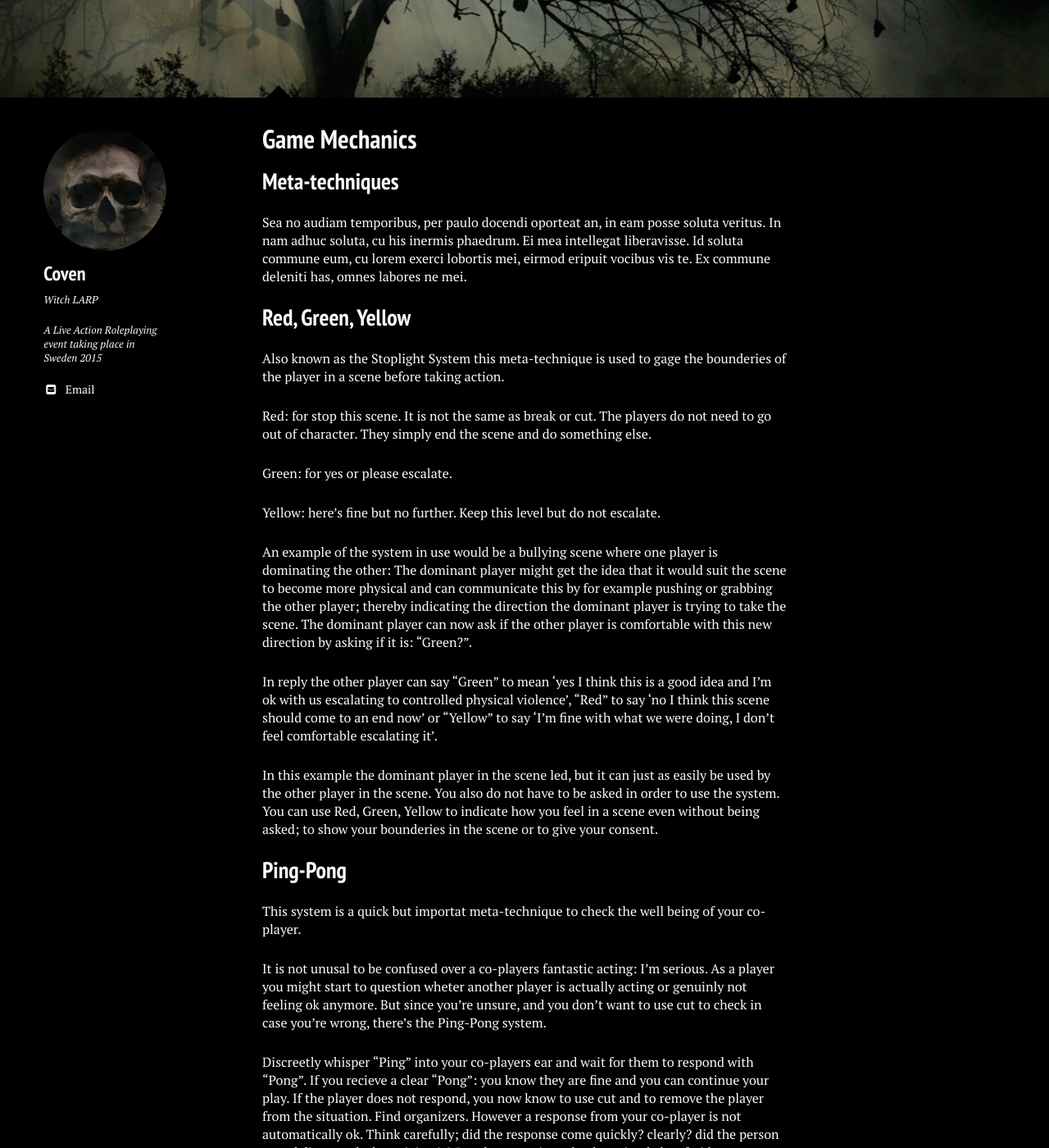
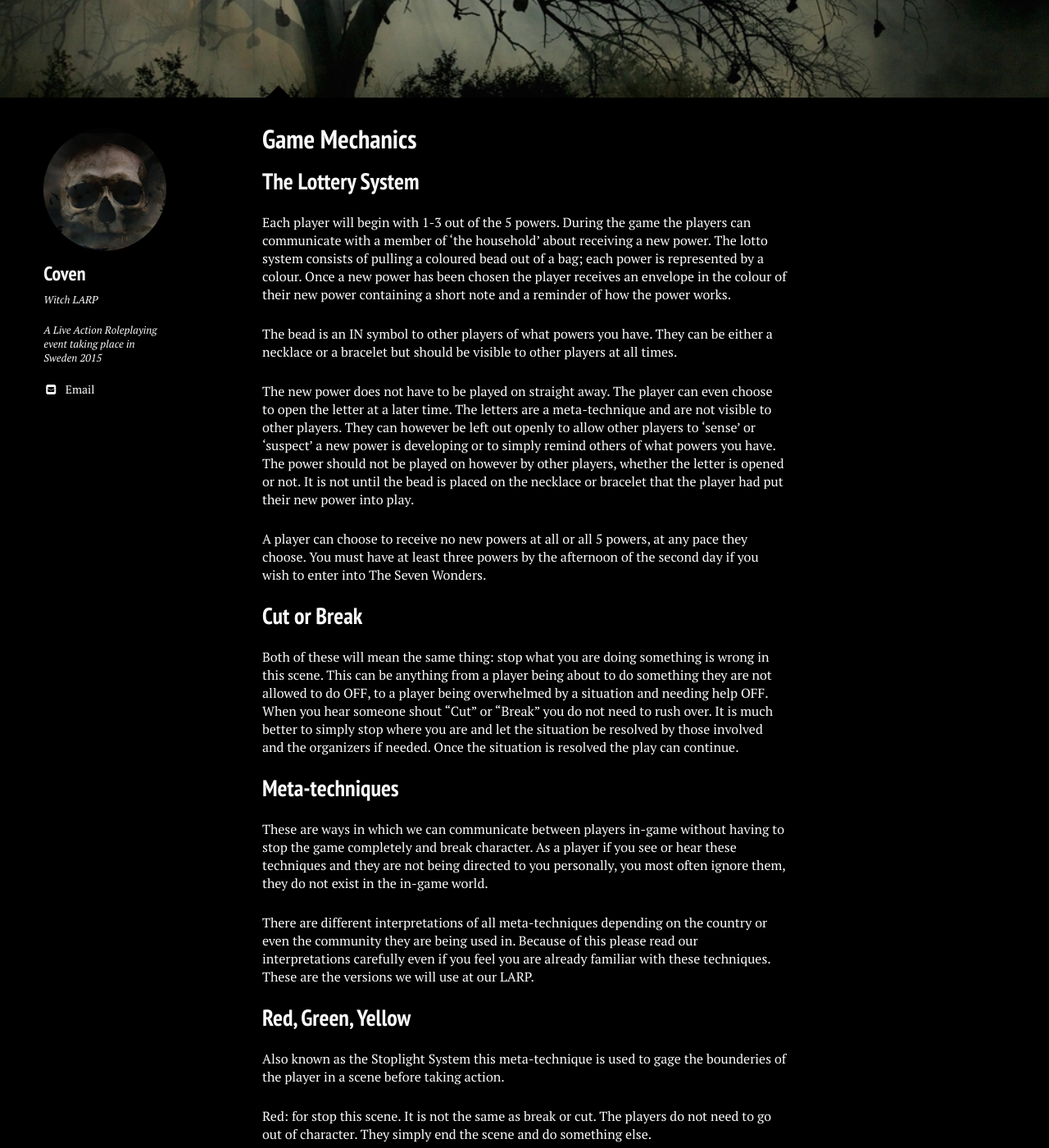
Before and after one commit to stanislavb/www.coven.nu, a Jekyll site: the page built from game-mechanics/index.md, in a window 1280 px wide and 1400 px high, scrolled down 356 px. Shown: the whole window at 82% size. Built offline with Jekyll 4.4.1, drawn with Linux system fonts in a browser that asks for light colours; nearby versions of some CDN libraries; some of the changed text lies outside the part shown.

Commit message:
Update index.md

```diff
--- a/game-mechanics/index.md
+++ b/game-mechanics/index.md
@@ -18,9 +18,25 @@ image:
 </div>
 </section><!-- /#table-of-contents -->
 
+## The Lottery System
+
+Each player will begin with 1-3 out of the 5 powers. During the game the players can communicate with a member of ‘the household’ about receiving a new power. The lotto system consists of pulling a coloured bead out of a bag; each power is represented by a colour. Once a new power has been chosen the player receives an envelope in the colour of their new power containing a short note and a reminder of how the power works.
+
+The bead is an IN symbol to other players of what powers you have. They can be either a necklace or a bracelet but should be visible to other players at all times.
+
+The new power does not have to be played on straight away. The player can even choose to open the letter at a later time. The letters are a meta-technique and are not visible to other players. They can however be left out openly to allow other players to ‘sense’ or ‘suspect’ a new power is developing or to simply remind others of what powers you have. The power should not be played on however by other players, whether the letter is opened or not. It is not until the bead is placed on the necklace or bracelet that the player had put their new power into play.
+
+A player can choose to receive no new powers at all or all 5 powers, at any pace they choose. You must have at least three powers by the afternoon of the second day if you wish to enter into The Seven Wonders.
+
+## Cut or Break
+
+Both of these will mean the same thing: stop what you are doing something is wrong in this scene. This can be anything from a player being about to do something they are not allowed to do OFF, to a player being overwhelmed by a situation and needing help OFF. When you hear someone shout "Cut" or "Break" you do not need to rush over. It is much better to simply stop where you are and let the situation be resolved by those involved and the organizers if needed. Once the situation is resolved the play can continue.
+
 ## Meta-techniques
 
-Sea no audiam temporibus, per paulo docendi oporteat an, in eam posse soluta veritus. In nam adhuc soluta, cu his inermis phaedrum. Ei mea intellegat liberavisse. Id soluta commune eum, cu lorem exerci lobortis mei, eirmod eripuit vocibus vis te. Ex commune deleniti has, omnes labores ne mei.
+These are ways in which we can communicate between players in-game without having to stop the game completely and break character. As a player if you see or hear these techniques and they are not being directed to you personally, you most often ignore them, they do not exist in the in-game world.
+
+There are different interpretations of all meta-techniques depending on the country or even the community they are being used in. Because of this please read our interpretations carefully even if you feel you are already familiar with these techniques. These are the versions we will use at our LARP.
 
 ## Red, Green, Yellow
 
@@ -46,13 +62,3 @@ This system is a quick but importat meta-technique to check the well being of yo
 It is not unusal to be confused over a co-players fantastic acting: I'm serious. As a player you might start to question wheter another player is actually acting or genuinly not feeling ok anymore. But since you're unsure, and you don't want to use cut to check in case you're wrong, there's the Ping-Pong system.
 
 Discreetly whisper "Ping" into your co-players ear and wait for them to respond with "Pong". If you recieve a clear "Pong": you know they are fine and you can continue your play. If the player does not respond, you now know to use cut and to remove the player from the situation. Find organizers. However a response from your co-player is not automatically ok. Think carefully; did the response come quickly? clearly? did the person sound distressed when giving it? People can go into chock or simply be afraid to cause trouble despite feeling bad. If you are unsatisfied with the response you got we trust you to cut the scene and help your co-player. As organizers we will always prefer that you reacted extra caustiously to not at all.
-
-## The Lottery System
-
-Each player will begin with 1-3 out of the 5 powers. During the game the players can communicate with a member of ‘the household’ about receiving a new power. The lotto system consists of pulling a coloured bead out of a bag; each power is represented by a colour. Once a new power has been chosen the player receives an envelope in the colour of their new power containing a short note and a reminder of how the power works.
-
-The bead is an IN symbol to other players of what powers you have. They can be either a necklace or a bracelet but should be visible to other players at all times.
-
-The new power does not have to be played on straight away. The player can even choose to open the letter at a later time. The letters are a meta-technique and are not visible to other players. They can however be left out openly to allow other players to ‘sense’ or ‘suspect’ a new power is developing or to simply remind others of what powers you have. The power should not be played on however by other players, whether the letter is opened or not. It is not until the bead is placed on the necklace or bracelet that the player had put their new power into play.
-
-A player can choose to receive no new powers at all or all 5 powers, at any pace they choose. You must have at least three powers by the afternoon of the second day if you wish to enter into The Seven Wonders.
```
